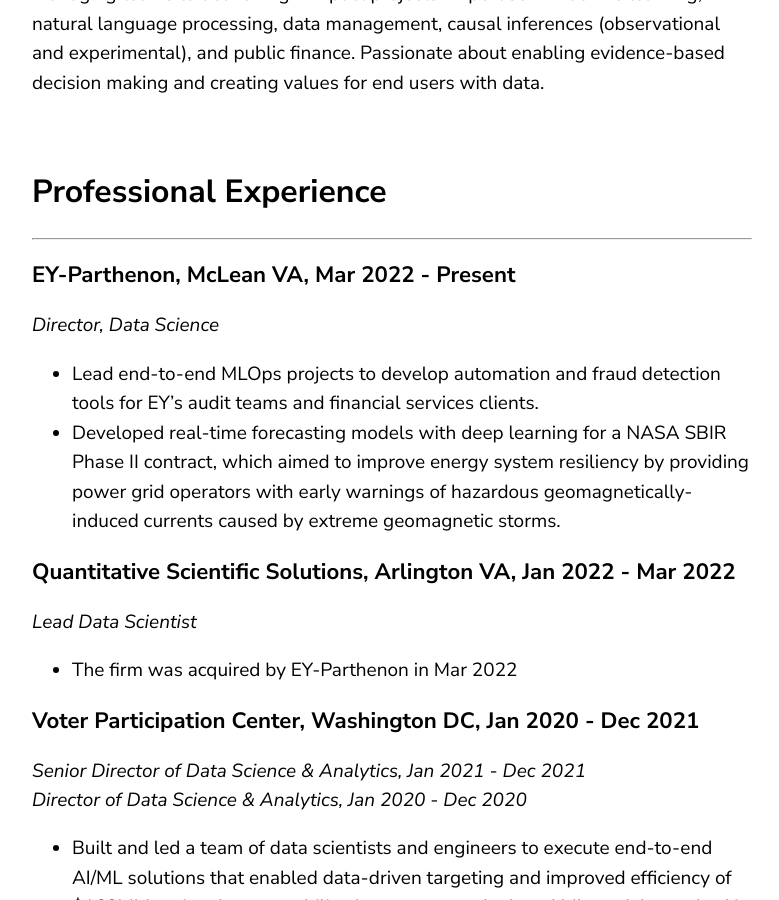
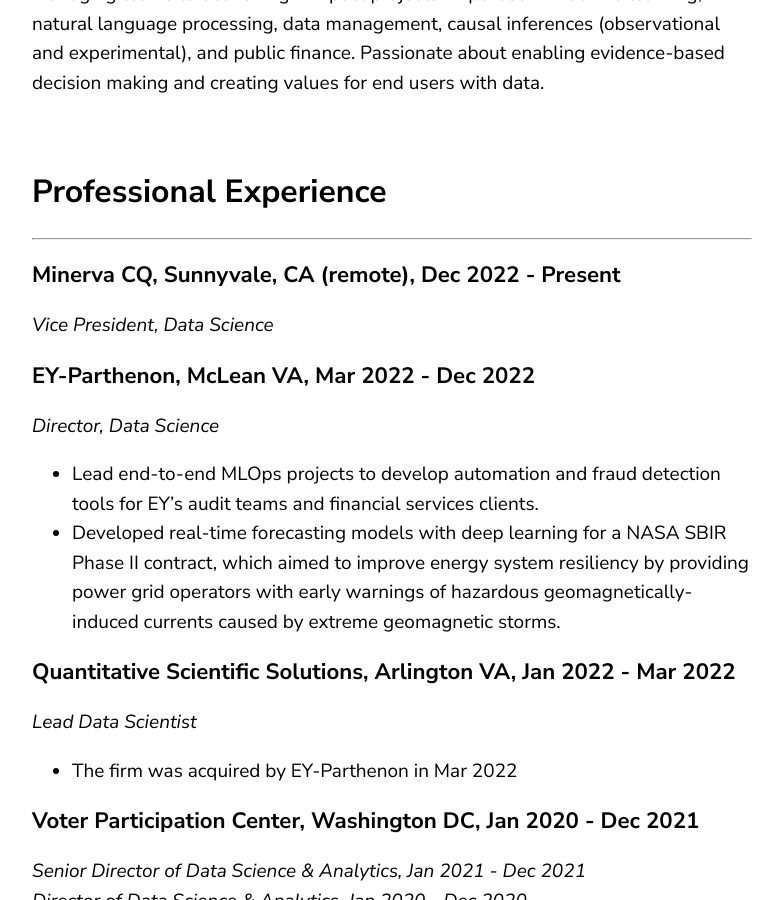
Before and after one commit to phoebetwong/phoebetwong.github.io, a Jekyll site: the page built from resume.md, in a window 1280 px wide and 900 px high, scrolled down 635 px. Shown: the whole window, without its empty margins (68-847 px from the left). Built offline with Jekyll 4.4.1, drawn with Linux system fonts in a browser that asks for light colours; a script that is not in the unit is left out.

Commit message:
job update

```diff
--- a/about.html
+++ b/about.html
@@ -5,7 +5,7 @@
 <div class="blurb">
 	<img src="assets/head2.jpg" alt="Portfolio Picture"  height="175" width="175" class="headerimg">
 	<h1>Welcome to my website!</h1>
-	<p>I'm currently a Data Science Director at <a href="https://www.ey.com/en_gl/strategy/about-ey-parthenon" target="_blank">EY-Parthenon</a>, where I recently completed a NASA SBIR Phase II contract to develop real-time geomagnetically induced currents forecasting capabilities with Deep Learning techniques, which aimed to mitigate risks that extreme geomagnetic storms posed to electric power systems. In Oct 2022, I gave a talk on this project at the <a href="https://www.aielectricpower.com/" target="_blank">EPRI AI & Electric Power Summit</a> (my presentation is posted <a href="https://www.linkedin.com/feed/update/urn:li:activity:6985728300673368065/" target="_blank">here</a>).
+	<p>I'm currently the Vice President of Data Science at <a href="https://www.minervacq.com/" target="_blank">Minerva CQ</a>. I was recently Data Science Director at <a href="https://www.ey.com/en_gl/strategy/about-ey-parthenon" target="_blank">EY-Parthenon</a>, where I recently completed a NASA SBIR Phase II contract to develop real-time geomagnetically induced currents forecasting capabilities with Deep Learning techniques, which aimed to mitigate risks that extreme geomagnetic storms posed to electric power systems. In Oct 2022, I gave a talk on this project at the <a href="https://www.aielectricpower.com/" target="_blank">EPRI AI & Electric Power Summit</a> (my presentation is posted <a href="https://www.linkedin.com/feed/update/urn:li:activity:6985728300673368065/" target="_blank">here</a>).
 		<br><br>
 		Previously, I was the Senior Director of Data Science & Analytics at the <a href="https://www.voterparticipation.org/" target="_blank">Voter Participation Center</a>. I developed and managed data science and analytics projects to optimize the results of VPC's large-scale voter registration and turnout programs, with the goal of increasing civic participation of historically underrepresented groups in the U.S. In the 2020 cycle, VPC's programs sent out 360 million pieces of direct mail, which generated 1.6 million voter registrations and close to 5 million vote-by-mail applications in battleground states.
 		<br><br>
--- a/index.html
+++ b/index.html
@@ -5,7 +5,7 @@
 <div class="blurb">
 	<img src="assets/head2.jpg" alt="Portfolio Picture"  height="175" width="175" class="headerimg">
 	<h1>Welcome to my website!</h1>
-	<p>I'm currently a Data Science Director at <a href="https://www.ey.com/en_gl/strategy/about-ey-parthenon" target="_blank">EY-Parthenon</a>, where I recently completed a NASA SBIR Phase II contract to develop real-time geomagnetically induced currents forecasting capabilities with Deep Learning techniques, which aimed to mitigate risks that extreme geomagnetic storms posed to electric power systems. In Oct 2022, I gave a talk on this project at the <a href="https://www.aielectricpower.com/" target="_blank">EPRI AI & Electric Power Summit</a> (my presentation is posted <a href="https://www.linkedin.com/feed/update/urn:li:activity:6985728300673368065/" target="_blank">here</a>).
+	<p>I'm currently the Vice President of Data Science at <a href="https://www.minervacq.com/" target="_blank">Minerva CQ</a>. I was recently Data Science Director at <a href="https://www.ey.com/en_gl/strategy/about-ey-parthenon" target="_blank">EY-Parthenon</a>, where I recently completed a NASA SBIR Phase II contract to develop real-time geomagnetically induced currents forecasting capabilities with Deep Learning techniques, which aimed to mitigate risks that extreme geomagnetic storms posed to electric power systems. In Oct 2022, I gave a talk on this project at the <a href="https://www.aielectricpower.com/" target="_blank">EPRI AI & Electric Power Summit</a> (my presentation is posted <a href="https://www.linkedin.com/feed/update/urn:li:activity:6985728300673368065/" target="_blank">here</a>).
 		<br><br>
 		Previously, I was the Senior Director of Data Science & Analytics at the <a href="https://www.voterparticipation.org/" target="_blank">Voter Participation Center</a>. I developed and managed data science and analytics projects to optimize the results of VPC's large-scale voter registration and turnout programs, with the goal of increasing civic participation of historically underrepresented groups in the U.S. In the 2020 cycle, VPC's programs sent out 360 million pieces of direct mail, which generated 1.6 million voter registrations and close to 5 million vote-by-mail applications in battleground states.
 		<br><br>
--- a/resume.md
+++ b/resume.md
@@ -10,7 +10,10 @@
 <br>
 ## Professional Experience
 ---
-### EY-Parthenon, McLean VA, Mar 2022 - Present
+### Minerva CQ, Sunnyvale, CA (remote), Dec 2022 - Present
+*Vice President, Data Science*<br>
+
+### EY-Parthenon, McLean VA, Mar 2022 - Dec 2022
 *Director, Data Science*<br>
 - Lead end-to-end MLOps projects to develop automation and fraud detection tools for EY’s audit teams and financial services clients.
 - Developed real-time forecasting models with deep learning for a NASA SBIR Phase II contract, which aimed to improve energy system resiliency by providing power grid operators with early warnings of hazardous geomagnetically-induced currents caused by extreme geomagnetic storms.
```
Also changed, not shown: 1 other file.
